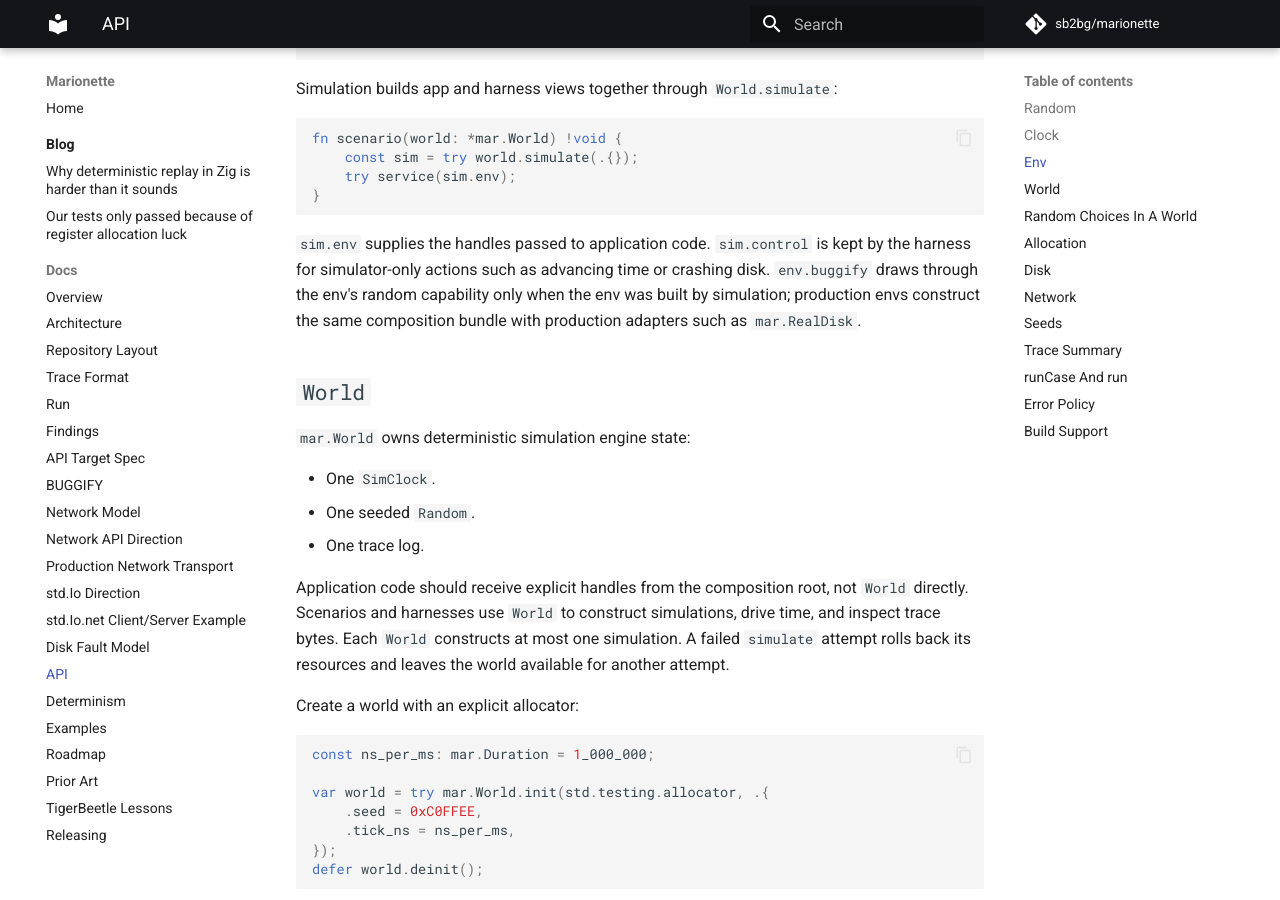
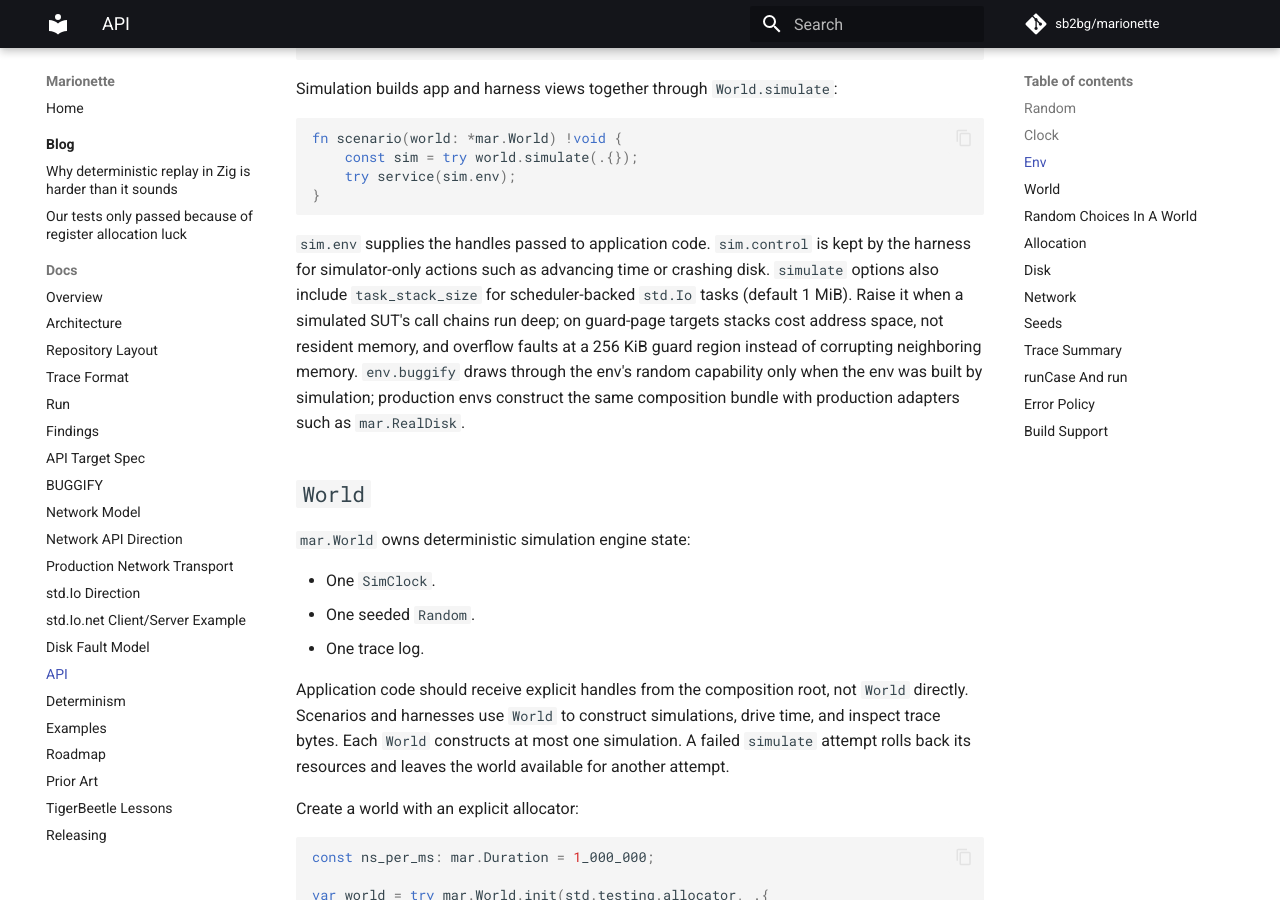
Before and after one commit to sb2bg/marionette, an MkDocs documentation site: the page built from docs/api.md, in a window 1280 px wide and 900 px high, scrolled down 1414 px. Built offline with MkDocs 1.6.1 and Material for MkDocs 9.7.7, drawn with Linux system fonts in a browser that asks for light colours; comment, search, counter and statistics services are not loaded.

Commit message:
Widen fiber stack guard to 256 KiB and add task_stack_size option
A single guard page misses any stack-frame adjustment larger than the
page: the write lands below the guard and presents as heap corruption or
nondeterminism far from the overflow, the worst failure mode for a
determinism tool. The guard is now a 256 KiB PROT_NONE region (address
space only, never committed). Verified by re-running the dusty
validation at the 512 KiB stack size that previously produced silent
Invalid free corruption: it now faults cleanly at the guard.

The widened guard immediately caught a latent overflow in the dusty
hung-shutdown tests that the single-page guard had missed. Adds
SimulateOptions.task_stack_size so simulations can raise the scheduler
task stack for deep SUT call chains, covered by a test running a
2 MiB frame on a 4 MiB stack; the dusty validation now runs 2 MiB
stacks. Closes roadmap item 16f.

```diff
--- a/docs/api.md
+++ b/docs/api.md
@@ -79,6 +79,11 @@ fn scenario(world: *mar.World) !void {
 `sim.env` supplies the handles passed to application code. `sim.control` is
 kept by the harness for simulator-only actions such as advancing time or
 crashing disk.
+`simulate` options also include `task_stack_size` for scheduler-backed
+`std.Io` tasks (default 1 MiB). Raise it when a simulated SUT's call chains
+run deep; on guard-page targets stacks cost address space, not resident
+memory, and overflow faults at a 256 KiB guard region instead of corrupting
+neighboring memory.
 `env.buggify` draws through the env's random capability only when the env was
 built by simulation; production envs construct the same composition bundle with
 production adapters such as `mar.RealDisk`.
```
Also changed, not shown: CHANGELOG.md (+8 -0 lines), ROADMAP.md (+0 -5 lines), 5 other files.
